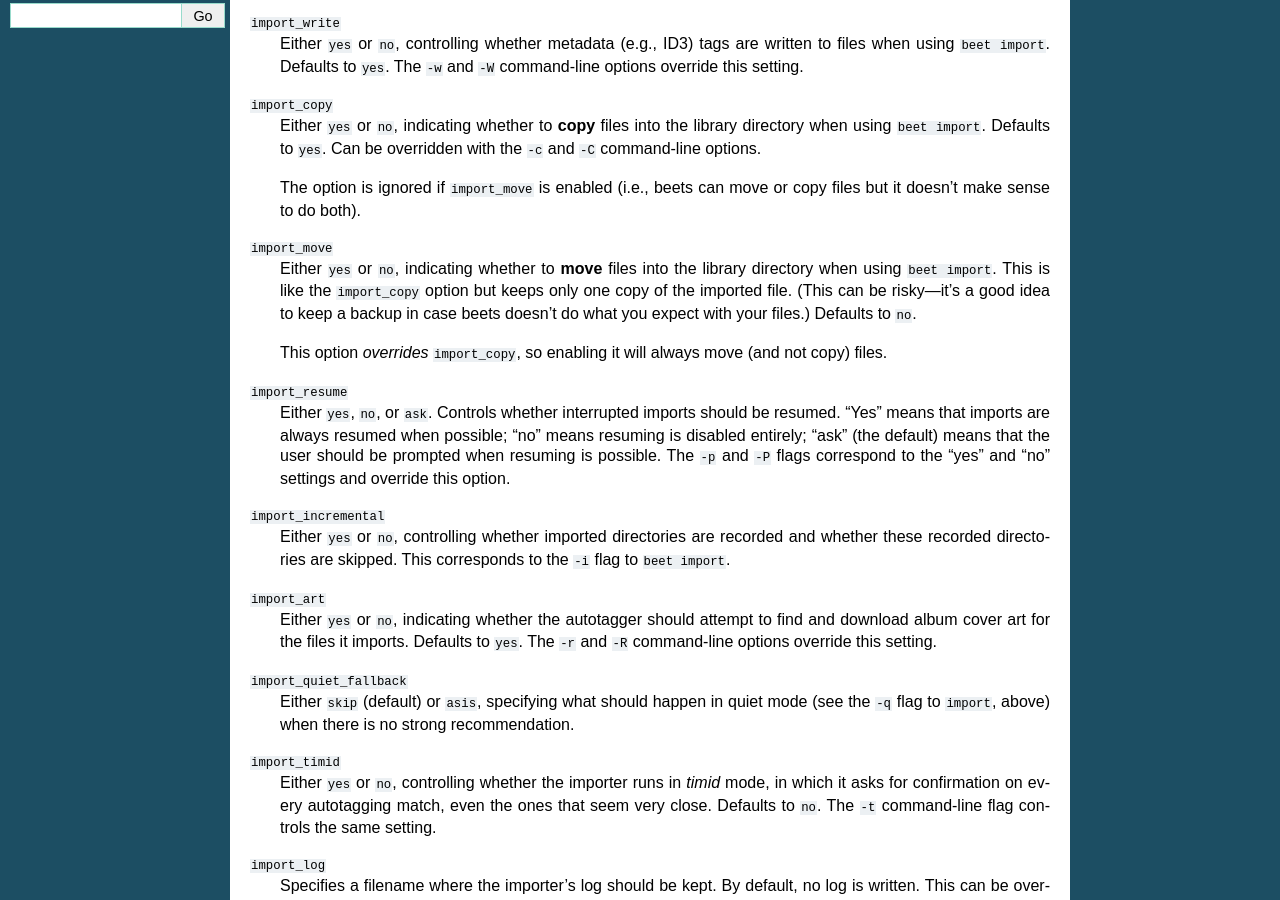
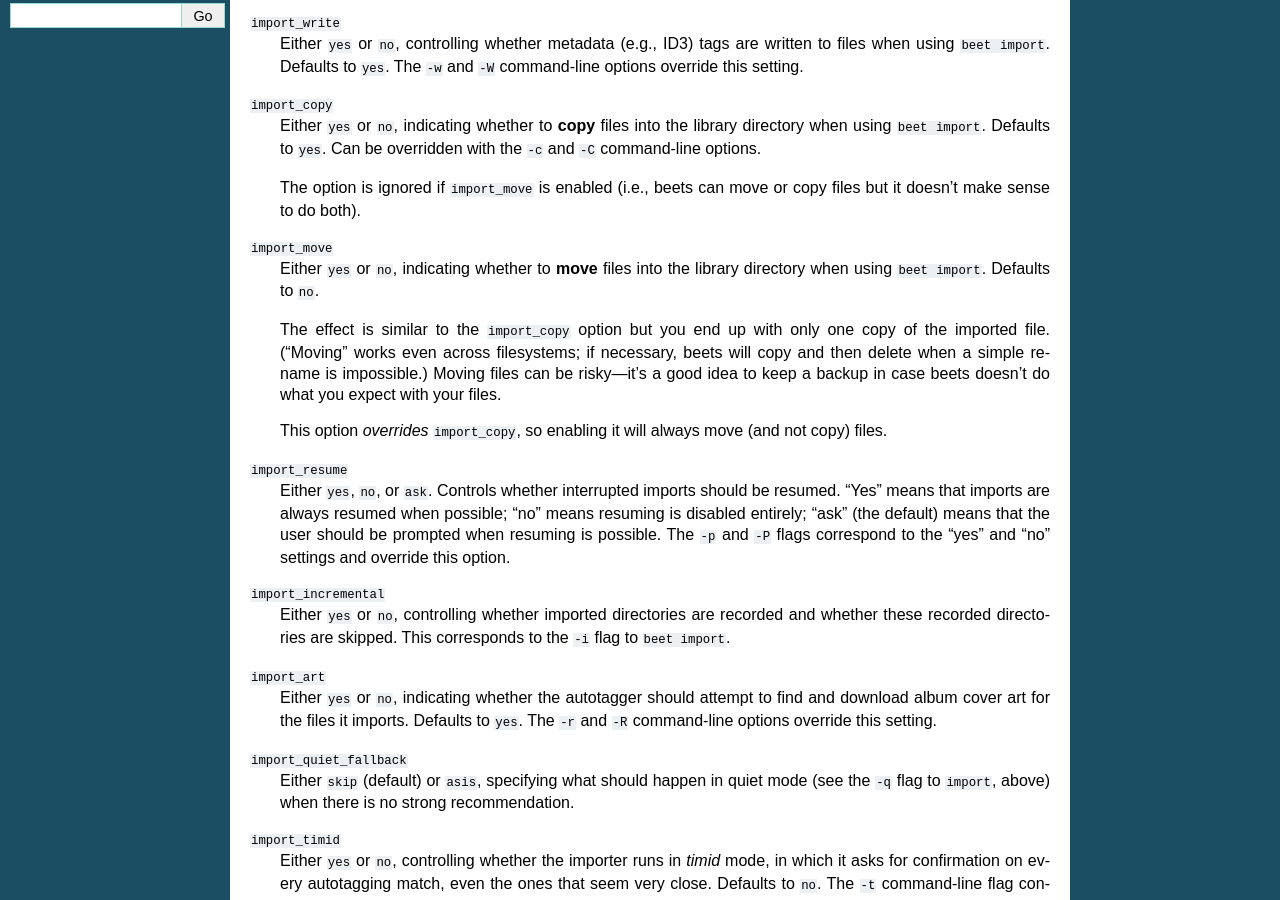
Before and after one commit to google-code-export/beets, a Sphinx documentation site: the page built from docs/reference/config.rst, in a window 1280 px wide and 900 px high, scrolled down 377 px. Built offline with Sphinx 7.4.7, drawn with Linux system fonts in a browser that asks for light colours.

Commit message:
doc clarification: effect of moving

```diff
--- a/docs/reference/config.rst
+++ b/docs/reference/config.rst
@@ -34,10 +34,14 @@ section header:
 
 ``import_move``
     Either ``yes`` or ``no``, indicating whether to **move** files into the
-    library directory when using ``beet import``. This is like the
-    ``import_copy`` option but keeps only one copy of the imported file. (This
-    can be risky—it's a good idea to keep a backup in case beets doesn't do what
-    you expect with your files.) Defaults to ``no``.
+    library directory when using ``beet import``.
+    Defaults to ``no``.
+
+    The effect is similar to the ``import_copy`` option but you end up with only
+    one copy of the imported file. ("Moving" works even across filesystems; if
+    necessary, beets will copy and then delete when a simple rename is
+    impossible.) Moving files can be risky—it's a good idea to keep a backup in
+    case beets doesn't do what you expect with your files.
 
     This option *overrides* ``import_copy``, so enabling it will always move
     (and not copy) files.
```
